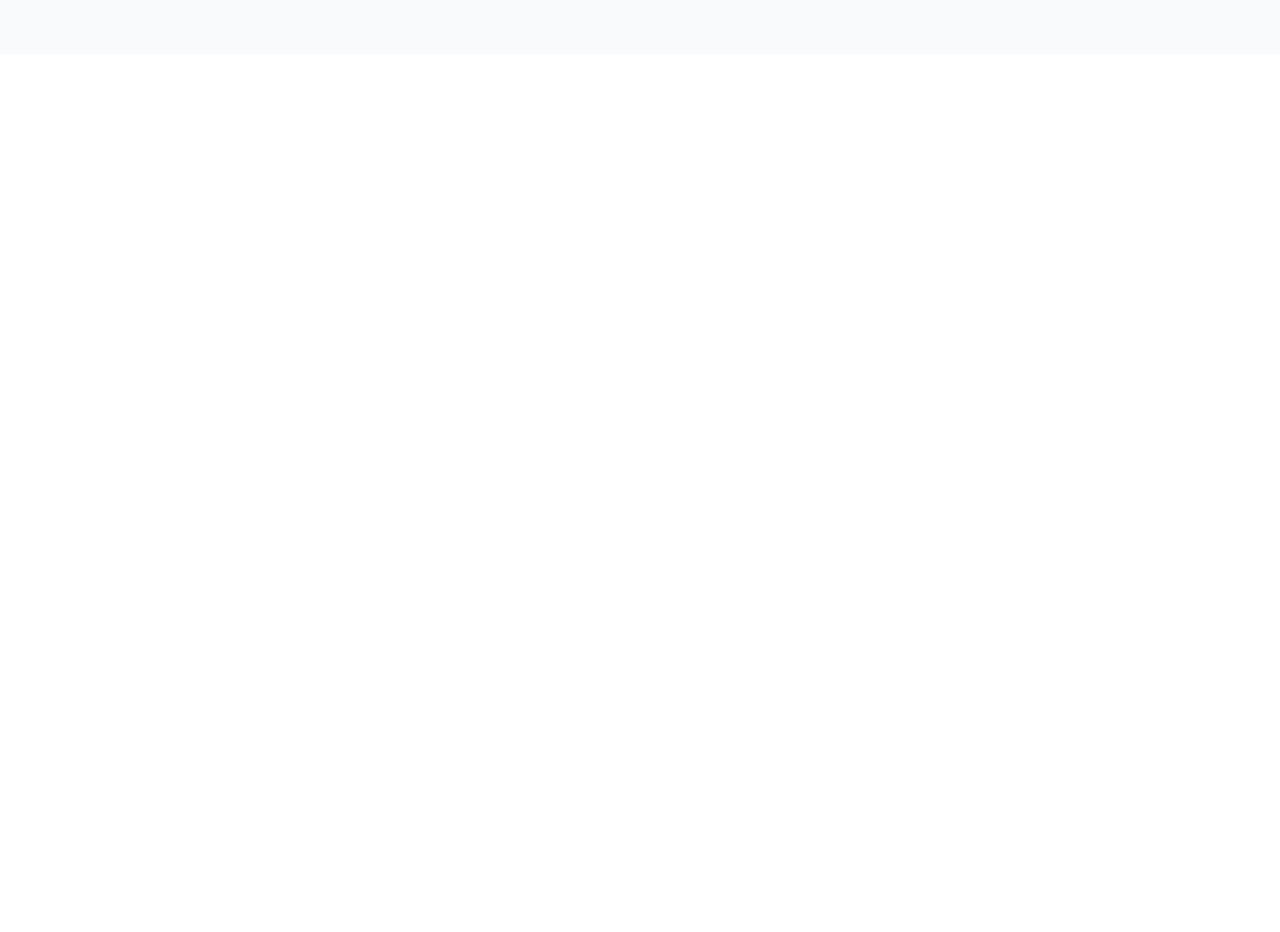
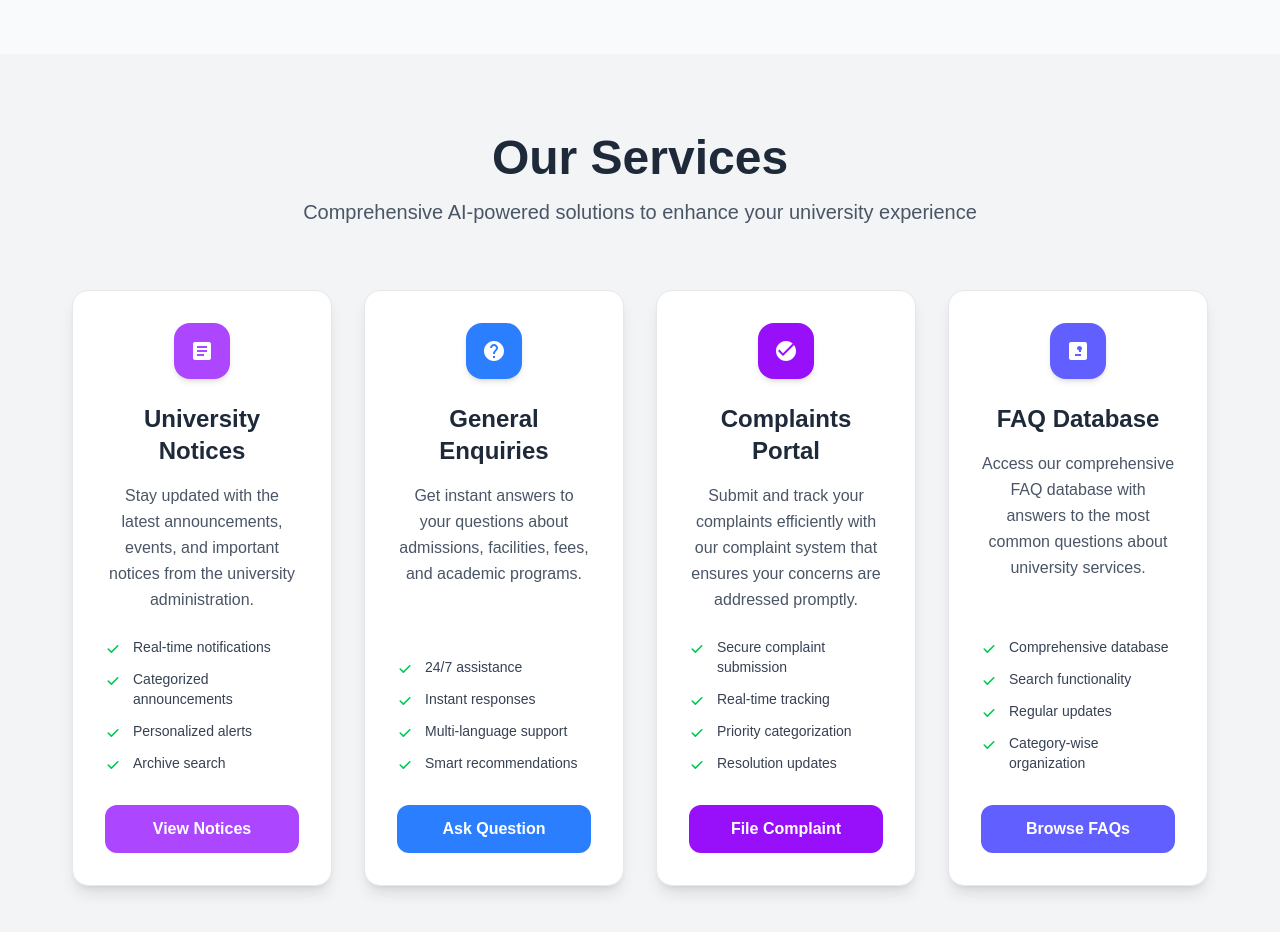
Before and after one commit to takbir-hasan/HackTheAI-Final-Round, a Next.js app in the folder frontend/: page / in a window 1280 px wide. Shown: the part 1280-2212 px from the top of the page. Before the commit the page ends 1334 px from the top, so only its background shows below. Built offline with nearby package versions, Linux system fonts and the light colour scheme.

Commit message:
added the service section in the main page

```diff
--- a/frontend/src/app/components/ChatSection.tsx
+++ b/frontend/src/app/components/ChatSection.tsx
@@ -62,5 +62,4 @@ const ChatSection = () => {
     </section>
   );
 };
-
 export default ChatSection;
--- /dev/null
+++ b/frontend/src/app/components/ServicesSection.tsx
@@ -0,0 +1,182 @@
+"use client";
+
+import React from 'react';
+
+interface ServiceFeature {
+  text: string;
+  available: boolean;
+}
+
+interface Service {
+  id: string;
+  title: string;
+  description: string;
+  icon: React.ReactNode;
+  features: ServiceFeature[];
+  buttonText: string;
+  iconBgColor: string;
+}
+
+interface ServicesProps {
+  onServiceClick?: (serviceId: string) => void;
+  className?: string;
+}
+
+const ServicesSection: React.FC<ServicesProps> = ({ onServiceClick, className = '' }) => {
+  const handleServiceClick = (serviceId: string): void => {
+    if (onServiceClick) {
+      onServiceClick(serviceId);
+    } else {
+      console.log(`Service clicked: ${serviceId}`);
+    }
+  };
+
+  const services: Service[] = [
+    {
+      id: 'notices',
+      title: 'University Notices',
+      description: 'Stay updated with the latest announcements, events, and important notices from the university administration.',
+      icon: (
+        <svg className="w-5 h-5 sm:w-6 sm:h-6 text-white" fill="currentColor" viewBox="0 0 24 24">
+          <path d="M19 3H5c-1.1 0-2 .9-2 2v14c0 1.1.9 2 2 2h14c1.1 0 2-.9 2-2V5c0-1.1-.9-2-2-2zm-5 14H7v-2h7v2zm3-4H7v-2h10v2zm0-4H7V7h10v2z"/>
+        </svg>
+      ),
+      iconBgColor: 'bg-purple-500',
+      features: [
+        { text: 'Real-time notifications', available: true },
+        { text: 'Categorized announcements', available: true },
+        { text: 'Personalized alerts', available: true },
+        { text: 'Archive search', available: true }
+      ],
+      buttonText: 'View Notices'
+    },
+    {
+      id: 'enquiries',
+      title: 'General Enquiries',
+      description: 'Get instant answers to your questions about admissions, facilities, fees, and academic programs.',
+      icon: (
+        <svg className="w-5 h-5 sm:w-6 sm:h-6 text-white" fill="currentColor" viewBox="0 0 24 24">
+          <path d="M12 2C6.48 2 2 6.48 2 12s4.48 10 10 10 10-4.48 10-10S17.52 2 12 2zm1 17h-2v-2h2v2zm2.07-7.75l-.9.92C13.45 12.9 13 13.5 13 15h-2v-.5c0-1.1.45-2.1 1.17-2.83l1.24-1.26c.37-.36.59-.86.59-1.41 0-1.1-.9-2-2-2s-2 .9-2 2H8c0-2.21 1.79-4 4-4s4 1.79 4 4c0 .88-.36 1.68-.93 2.25z"/>
+        </svg>
+      ),
+      iconBgColor: 'bg-blue-500',
+      features: [
+        { text: '24/7 assistance', available: true },
+        { text: 'Instant responses', available: true },
+        { text: 'Multi-language support', available: true },
+        { text: 'Smart recommendations', available: true }
+      ],
+      buttonText: 'Ask Question'
+    },
+    {
+      id: 'complaints',
+      title: 'Complaints Portal',
+      description: 'Submit and track your complaints efficiently with our complaint system that ensures your concerns are addressed promptly.',
+      icon: (
+        <svg className="w-5 h-5 sm:w-6 sm:h-6 text-white" fill="currentColor" viewBox="0 0 24 24">
+          <path d="M20 6L9 17l-5-5 1.41-1.41L9 14.17 18.59 4.58 20 6z M12 2C6.48 2 2 6.48 2 12s4.48 10 10 10 10-4.48 10-10S17.52 2 12 2z"/>
+        </svg>
+      ),
+      iconBgColor: 'bg-purple-600',
+      features: [
+        { text: 'Secure complaint submission', available: true },
+        { text: 'Real-time tracking', available: true },
+        { text: 'Priority categorization', available: true },
+        { text: 'Resolution updates', available: true }
+      ],
+      buttonText: 'File Complaint'
+    },
+    {
+      id: 'faq',
+      title: 'FAQ Database',
+      description: 'Access our comprehensive FAQ database with answers to the most common questions about university services.',
+      icon: (
+        <svg className="w-5 h-5 sm:w-6 sm:h-6 text-white" fill="currentColor" viewBox="0 0 24 24">
+          <path d="M19 3H5c-1.1 0-2 .9-2 2v14c0 1.1.9 2 2 2h14c1.1 0 2-.9 2-2V5c0-1.1-.9-2-2-2zm-8 8V9.5C11 8.12 12.12 7 13.5 7S16 8.12 16 9.5c0 .74-.4 1.39-1 1.73V13h-2v-1.27c-.6-.34-1-.99-1-1.73zm-2 4h6v2H9v-2z"/>
+        </svg>
+      ),
+      iconBgColor: 'bg-indigo-500',
+      features: [
+        { text: 'Comprehensive database', available: true },
+        { text: 'Search functionality', available: true },
+        { text: 'Regular updates', available: true },
+        { text: 'Category-wise organization', available: true }
+      ],
+      buttonText: 'Browse FAQs'
+    }
+  ];
+
+  return (
+    <div className={`bg-gray-100 py-12 sm:py-16 lg:py-20 ${className}`}>
+      <div className="max-w-7xl mx-auto px-4 sm:px-6 lg:px-8">
+        {/* Section Header */}
+        <div className="text-center mb-10 sm:mb-12 lg:mb-16">
+          <h2 className="text-2xl sm:text-3xl lg:text-4xl xl:text-5xl font-bold text-gray-800 mb-3 sm:mb-4">
+            Our Services
+          </h2>
+          <p className="text-base sm:text-lg lg:text-xl text-gray-600 max-w-3xl mx-auto px-4">
+            Comprehensive AI-powered solutions to enhance your university experience
+          </p>
+        </div>
+
+        {/* Services Grid */}
+        <div className="grid grid-cols-1 sm:grid-cols-2 md:grid-cols-3 lg:grid-cols-4 gap-6 lg:gap-8 px-10">
+          {services.map((service) => (
+            <div
+              key={service.id}
+              className="bg-white rounded-xl sm:rounded-2xl p-4 sm:p-6 lg:p-8 shadow-lg hover:shadow-xl transition-all duration-300 transform hover:-translate-y-1 sm:hover:-translate-y-2 border border-gray-200 h-full flex flex-col"
+            >
+              {/* Service Icon */}
+              <div className="flex justify-center mb-4 sm:mb-6">
+                <div className={`${service.iconBgColor} rounded-xl sm:rounded-2xl p-3 sm:p-4 shadow-md`}>
+                  {service.icon}
+                </div>
+              </div>
+
+              {/* Service Title */}
+              <h3 className="text-lg sm:text-xl lg:text-2xl font-bold text-gray-800 mb-3 sm:mb-4 text-center">
+                {service.title}
+              </h3>
+
+              {/* Service Description */}
+              <p className="text-sm sm:text-base text-gray-600 mb-4 sm:mb-6 leading-relaxed text-center flex-grow">
+                {service.description}
+              </p>
+
+              {/* Features List */}
+              <div className="space-y-2 sm:space-y-3 mb-6 sm:mb-8">
+                {service.features.map((feature, index) => (
+                  <div key={index} className="flex items-start space-x-2 sm:space-x-3">
+                    <div className="flex-shrink-0 mt-0.5 sm:mt-1">
+                      {feature.available ? (
+                        <svg className="w-3 h-3 sm:w-4 sm:h-4 text-green-500" fill="currentColor" viewBox="0 0 20 20">
+                          <path fillRule="evenodd" d="M16.707 5.293a1 1 0 010 1.414l-8 8a1 1 0 01-1.414 0l-4-4a1 1 0 011.414-1.414L8 12.586l7.293-7.293a1 1 0 011.414 0z" clipRule="evenodd" />
+                        </svg>
+                      ) : (
+                        <svg className="w-3 h-3 sm:w-4 sm:h-4 text-gray-400" fill="currentColor" viewBox="0 0 20 20">
+                          <path fillRule="evenodd" d="M4.293 4.293a1 1 0 011.414 0L10 8.586l4.293-4.293a1 1 0 111.414 1.414L11.414 10l4.293 4.293a1 1 0 01-1.414 1.414L10 11.414l-4.293 4.293a1 1 0 01-1.414-1.414L8.586 10 4.293 5.707a1 1 0 010-1.414z" clipRule="evenodd" />
+                        </svg>
+                      )}
+                    </div>
+                    <span className={`text-xs sm:text-sm ${feature.available ? 'text-gray-700' : 'text-gray-400'}`}>
+                      {feature.text}
+                    </span>
+                  </div>
+                ))}
+              </div>
+
+              {/* Action Button */}
+              <button
+                onClick={() => handleServiceClick(service.id)}
+                className={`w-full ${service.iconBgColor} text-white py-2.5 sm:py-3 px-3 sm:px-4 rounded-lg sm:rounded-xl font-semibold text-xs sm:text-sm lg:text-base hover:opacity-90 transition-all duration-200 transform hover:scale-105 focus:outline-none focus:ring-2 focus:ring-offset-2 focus:ring-purple-500 mt-auto`}
+              >
+                {service.buttonText}
+              </button>
+            </div>
+          ))}
+        </div>
+      </div>
+    </div>
+  );
+};
+export default ServicesSection;
--- a/frontend/src/app/page.tsx
+++ b/frontend/src/app/page.tsx
@@ -1,6 +1,7 @@
-import Navbar from "./navbar";
+import Navbar from "./components/navbar";
 import HeroSection from "./components/HeroSection";
 import ChatSection from "./components/ChatSection";
+import ServicesSection from "./components/ServicesSection";
 
 export default function Home() {
   return (
@@ -8,6 +9,7 @@ export default function Home() {
       <Navbar />
       <HeroSection />
       <ChatSection />
+      <ServicesSection />
     </div>
   );
 }
```
Also changed, not shown: frontend/src/app/components/navbar.tsx (renamed from frontend/src/app/navbar.tsx).
